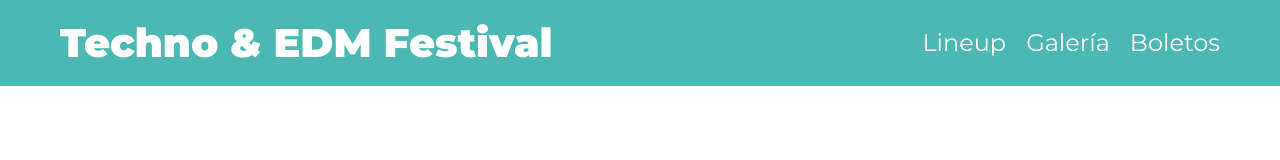
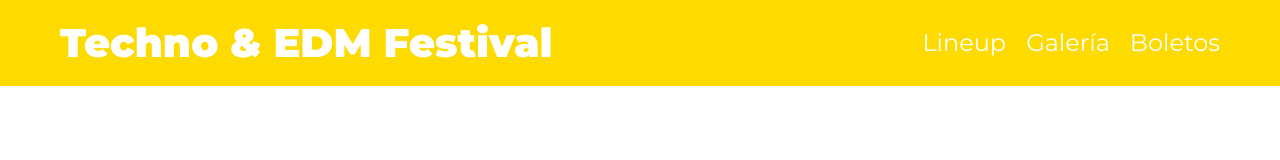
Before and after one commit to Aikarubi/festival-de-musica, a website: page index.html in a window 1280 px wide. Drawn offline with Linux system fonts and the light colour scheme.

Commit message:
declarando mixins

```diff
--- /dev/null
+++ b/src/scss/base/_mixins.scss
@@ -0,0 +1,5 @@
+@mixin telefono {
+    @media (min-width: 768px) {
+        @content;
+    }
+}
--- a/src/scss/layout/_header.scss
+++ b/src/scss/layout/_header.scss
@@ -1,7 +1,12 @@
 @use 'base/variables' as v;
+@use 'base/mixins' as m;
 
 .header {
     background-color: v.$verde;
+
+    @include m.telefono {
+        background-color: v.$amarillo;
+    }
 
     .contenido-header {
         padding: 2rem;
```
Also changed, not shown: build/css/app.css.
